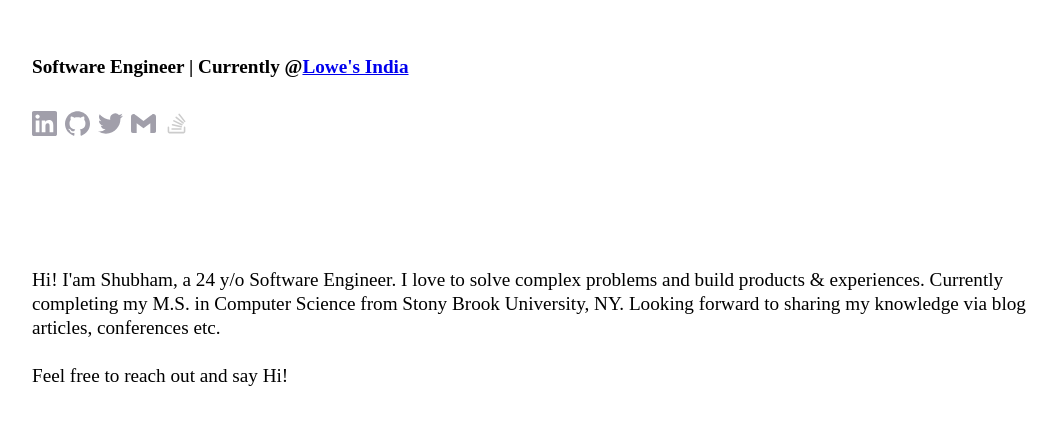
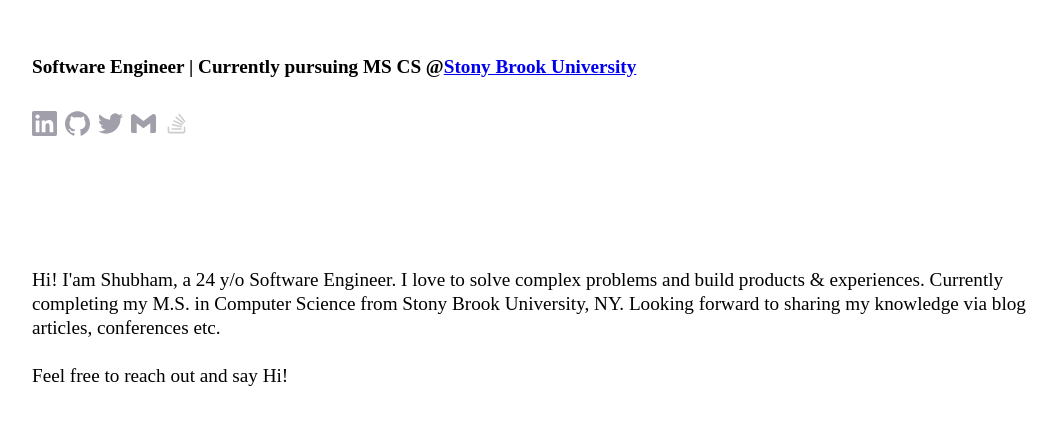
Before and after one commit to ShubhamRJ/personal-portfolio, a Next.js app: page / in a window 1280 px wide. Shown: the part 139-564 px from the top of the page, without its empty margins (88-1145 px from the left). Built offline with nearby package versions, Linux system fonts and the light colour scheme.

Commit message:
fix: [refactor] text update

```diff
--- a/pages/index.js
+++ b/pages/index.js
@@ -18,9 +18,9 @@ export default function Home() {
           {siteTitle}
         </h1>
         <h2 className={homeStyles.subtitle}>
-          {subTitle} | Currently @
-          <a href="https://lowes.co.in/" target="_blank">
-            Lowe's India
+          {subTitle} | Currently pursuing MS CS @
+          <a href="https://www.stonybrook.edu/" target="_blank">
+            Stony Brook University
           </a>
         </h2>
       </header>
```
